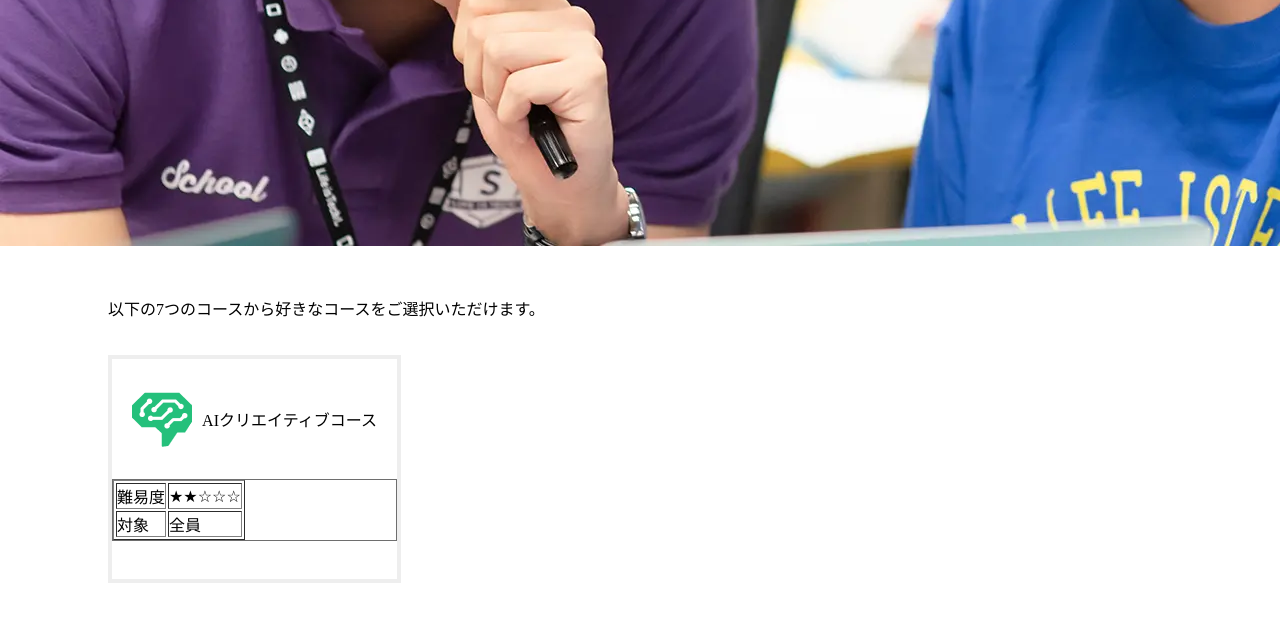
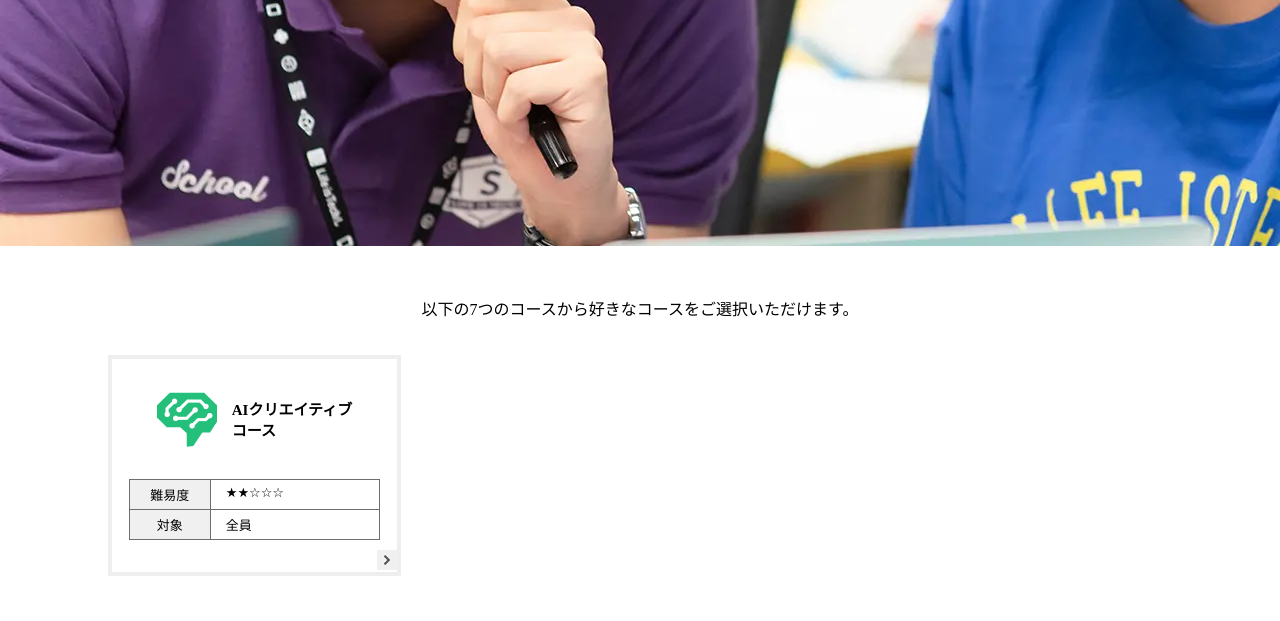
Before and after one commit to Masaharu04/hp_cover, a plain HTML site: page index.html in a window 1280 px wide. Shown: the part 415-1036 px from the top of the page. Drawn offline with nearby package versions, Linux system fonts and the light colour scheme.

Commit message:
Done: cose html and css

```diff
--- a/assets/css/styles.css
+++ b/assets/css/styles.css
@@ -149,31 +149,72 @@
 
 }
 .cose-box-w{
-    padding-bottom: 27px;
+
 }
 .cose-top{
    display: flex;
    height: 120px;
-
    justify-content: center; /* 水平方向の中央揃え */
    align-items: center; /* 垂直方向の中央揃え */
 }
 .cose-title{
     font-size: 16px;
     padding-bottom: 35px;
+    text-align: center;
+}
+.cose{
+    display: flex;
 }
 .cose-title1{
-    padding-left: 10px;
+    font-size: 15px;
+    padding-left: 15px;
+    font-weight: bold;
 }
 .cose-box{
     width: 285px;
-    height: 220px;
-
+    height: 213px;
     border: 4px solid #eeeeee;
     background-color: #fff;
 
 }
 .detail{
+    display: flexs;
+    padding-left: 17px;
+    padding-right: 17px;
+    margin: 0 auto;
+    padding-bottom: 10px;
+}
+.a{
+    display: flex;
     border: 1px solid #6e6e6e;
+}
+.b{
+    border-left: 1px solid #6e6e6e;
+    border-right: 1px solid #6e6e6e;
+    border-bottom: 1px solid #6e6e6e;
+    display: flex;
 
 }
+.a-a{
+    background-color: #f0f0f0;
+    width: calc(90 / 281* 100%);
+    text-align: center;
+    padding-top: 5px;
+    padding-bottom: 5px;
+    font-size: 13px;
+}
+.b-b{
+    border-left: 1px solid #6e6e6e;
+    padding-top: 5px;
+    padding-bottom: 5px;
+    padding-left: 15px;
+    font-size: 13px;
+}
+.left{
+    text-align: right;
+}
+.leftimg{
+    padding: 5px;
+    background-color: #f0f0f0;
+    text-align: center;
+}
--- a/index.html
+++ b/index.html
@@ -93,20 +93,21 @@
                 <div class="cose-box-w">
                   <div class="cose-top">
                     <img src="assets/img/ai.png" width="60" height="55" class="cose-img">
-                    <div class="cose-title1">AIクリエイティブコース</div>
+                    <div class="cose-title1">AIクリエイティブ<br>コース</div>
                   </div>
                   <div class="detail">
-                    <table border="1">
 
-                        <tr>
-                          <td>難易度</td><td>★★☆☆☆</td>
-                        </tr>
-                        <tr>
-                          <td>対象</td><td>全員</td>
-                        </tr>
-
-                    </table>
-                  </div>
+                        <dl class="a">
+                          <dt class="a-a">難易度</dt>
+                          <dd class="b-b">★★☆☆☆</dd>
+                        </dl>
+                        <dl class="b">
+                          <dt class="a-a">対象</dt>
+                          <dd class="b-b">全員</dd>
+                        </dl>
+                </div>
+                <div class="left">
+                  <img src="assets/img/left.png" width="10" height="10" class="leftimg">
                 </div>
               </div>
             </div>
```
Also changed, not shown: assets/img/left.png (added), 2 other files.
